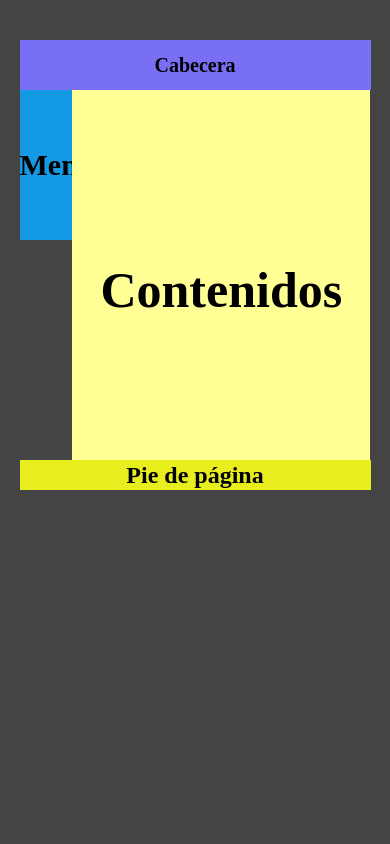
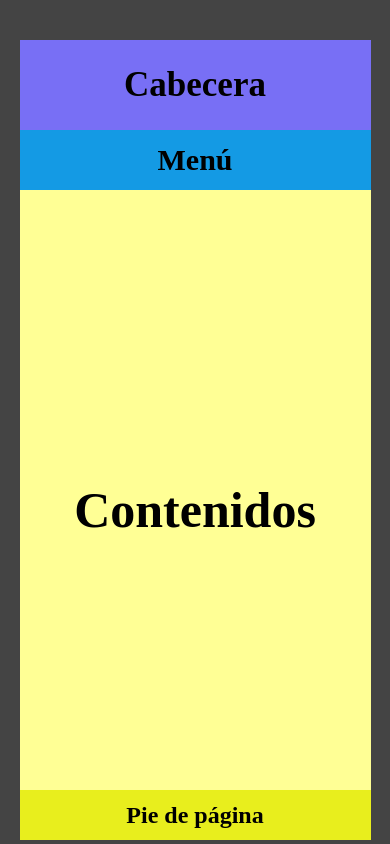
Before and after one commit to Playson2001/actividad1.5p2, a plain HTML site: page index.html in a window 390 px wide. Drawn offline with Linux system fonts and the light colour scheme.

Commit message:
Update diseño2.css

```diff
--- a/diseño2.css
+++ b/diseño2.css
@@ -17,44 +17,63 @@ body{
 
 #cabecera {
   background: #786FF5;
-  height: 50px;
+  height: 90px;
 }
 
 #cabecera h1{
-  line-height: 50px;
-  font-size: 20px;
+  line-height: 90px;
+  font-size: 35px;
 }
 
 #menu {
   float: left;
   width: 15%;
-  height: 150px;
+  height: 300px;
   background: #149AE4;
 }
 
 #menu h2{
-  line-height: 150px;
+  line-height: 300px;
   font-size: 30px;
 }
 
 #contenido {
   float: left;
-  height: 370px;
+  height: 600px;
   width: 85%;
   background: #FFFF95;
 }
 
 #contenido h2{
-  line-height: 400px;
+  line-height: 600px;
   font-size: 50px;
+  padding: 20px;
 }
 
 #pie {
   clear: both;
   background: #E8EE1D;
-  height: 30px;
+  height: 50px;
 }
 
 #pie h2{
-  line-height: 30px;
+  line-height: 50px;
 }
+
+@media screen and (max-width: 860px){
+
+  #contenido{
+    width: 100%;
+  }
+
+  #menu{
+    width: 100%;
+    height: 60px;
+  }
+
+  #menu h2{
+  line-height: 60px;
+}
+
+
+}
```
